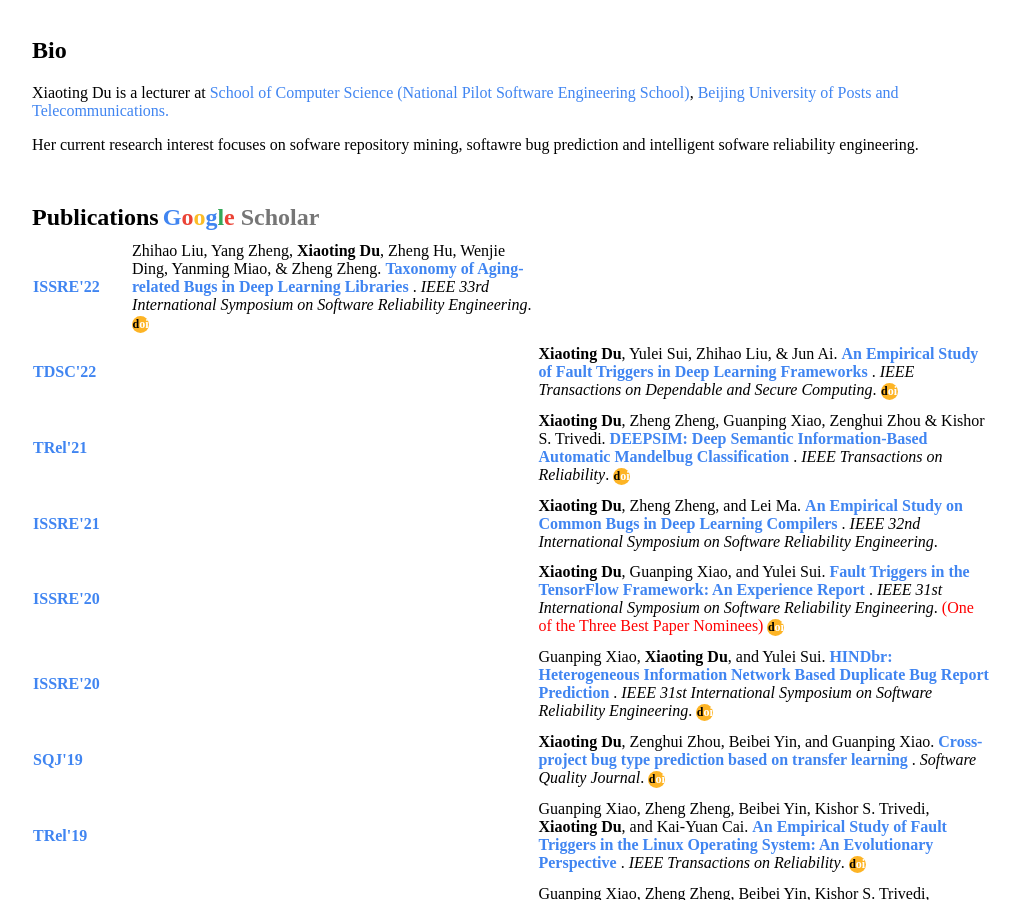
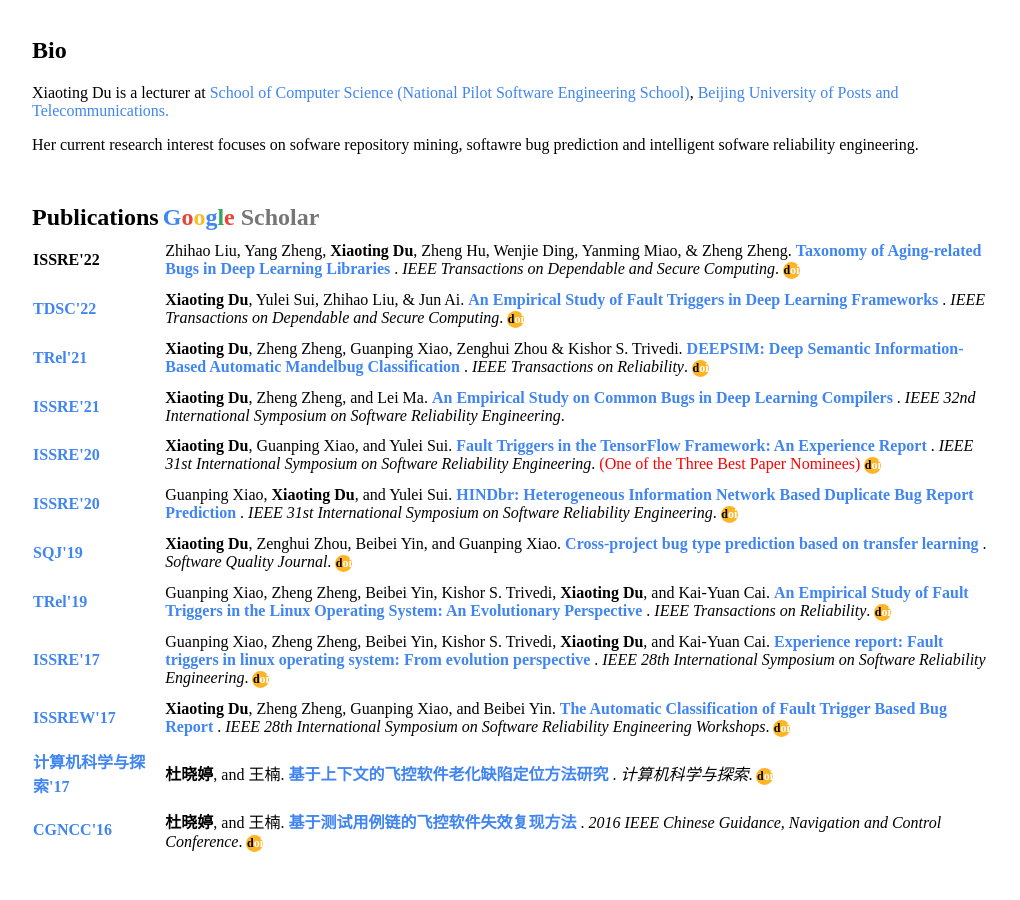
Before and after one commit to xiaotingdu/xiaotingdu.github.io, a Jekyll site: the page index.html, which Jekyll copies as it is, in a window 1280 px wide and 900 px high, scrolled down 587 px. Shown: the whole window, without its empty margins (128-1148 px from the left). Built offline with Jekyll 4.4.1, drawn with Linux system fonts in a browser that asks for light colours; a style sheet for code colours, icons or effects is not loaded.

Commit message:
Update index.html

```diff
--- a/index.html
+++ b/index.html
@@ -56,8 +56,9 @@
 <table style="border-collapse:separate; border-spacing:0px 10px;">
 
   <tr>
-<td><a href="https://issre.github.io/2023/"><b>ISSRE'22</b></a></td>
-<td>Zhihao Liu, Yang Zheng, <b>Xiaoting Du</b>, Zheng Hu, Wenjie Ding, Yanming Miao, & Zheng Zheng. <a href="https://issre.github.io/2023/"> <b>Taxonomy of Aging-related Bugs in Deep Learning Libraries</b></a> . <i>IEEE 33rd International Symposium on Software Reliability Engineering</i>. <div class="circle" onclick="location='https://ieeexplore.ieee.org/document/9978954'" onmouseover="this.style.cursor='hand'"><b style='color:black'>d</b><b style='color:white'>oi</b></div>
+<td><a><b>ISSRE'22</b></a></td>
+<td>&nbsp;&nbsp;&nbsp;&nbsp;</td>
+<td>Zhihao Liu, Yang Zheng, <b>Xiaoting Du</b>, Zheng Hu, Wenjie Ding, Yanming Miao, & Zheng Zheng. <a href="https://issre.github.io/2023/"> <b>Taxonomy of Aging-related Bugs in Deep Learning Libraries</b></a> . <i>IEEE Transactions on Dependable and Secure Computing</i>. <div class="circle" onclick="location='https://ieeexplore.ieee.org/abstract/document/9716780'" onmouseover="this.style.cursor='hand'"><b style='color:black'>d</b><b style='color:white'>oi</b></div>
 </td>
 </tr>
 
```
